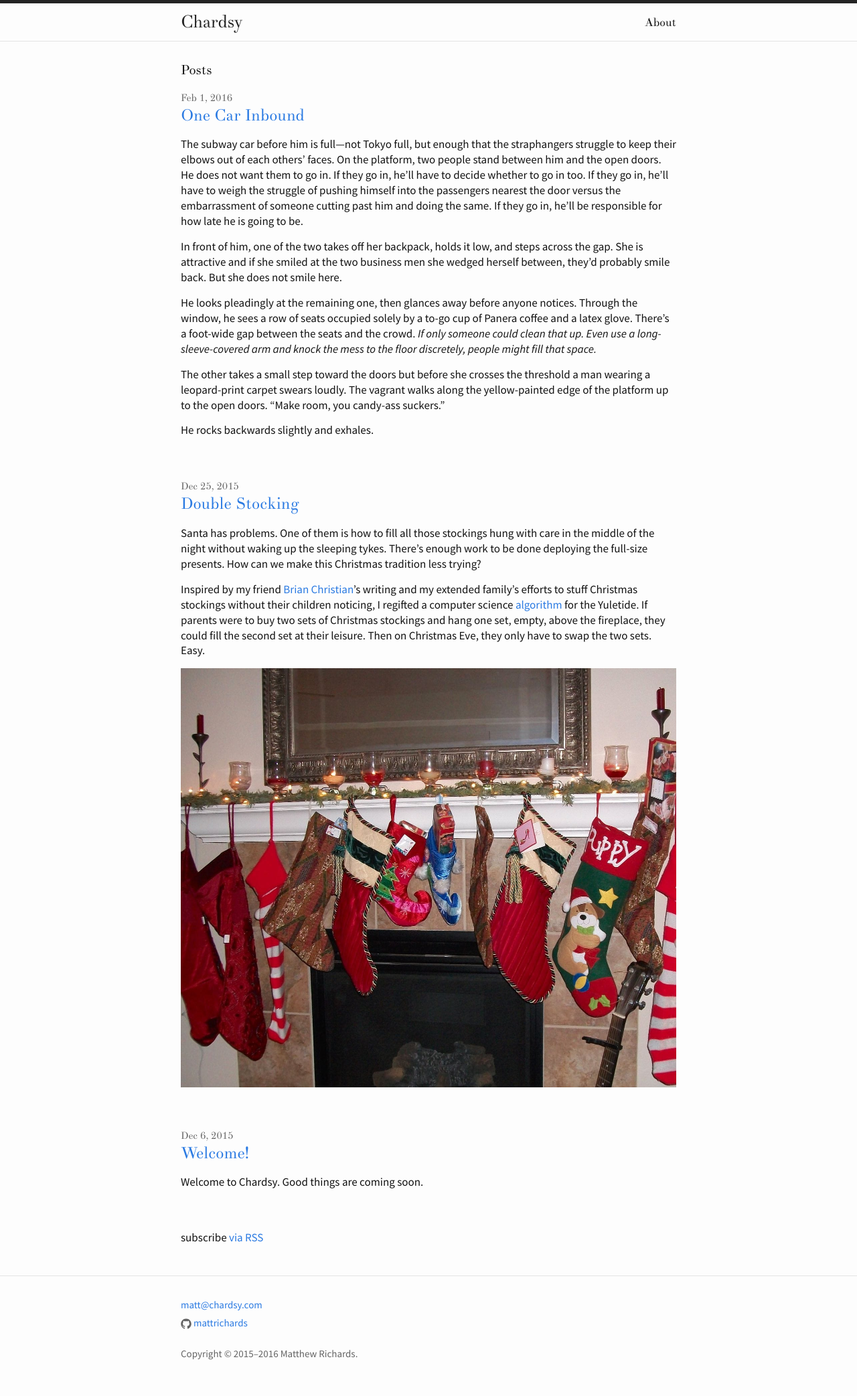
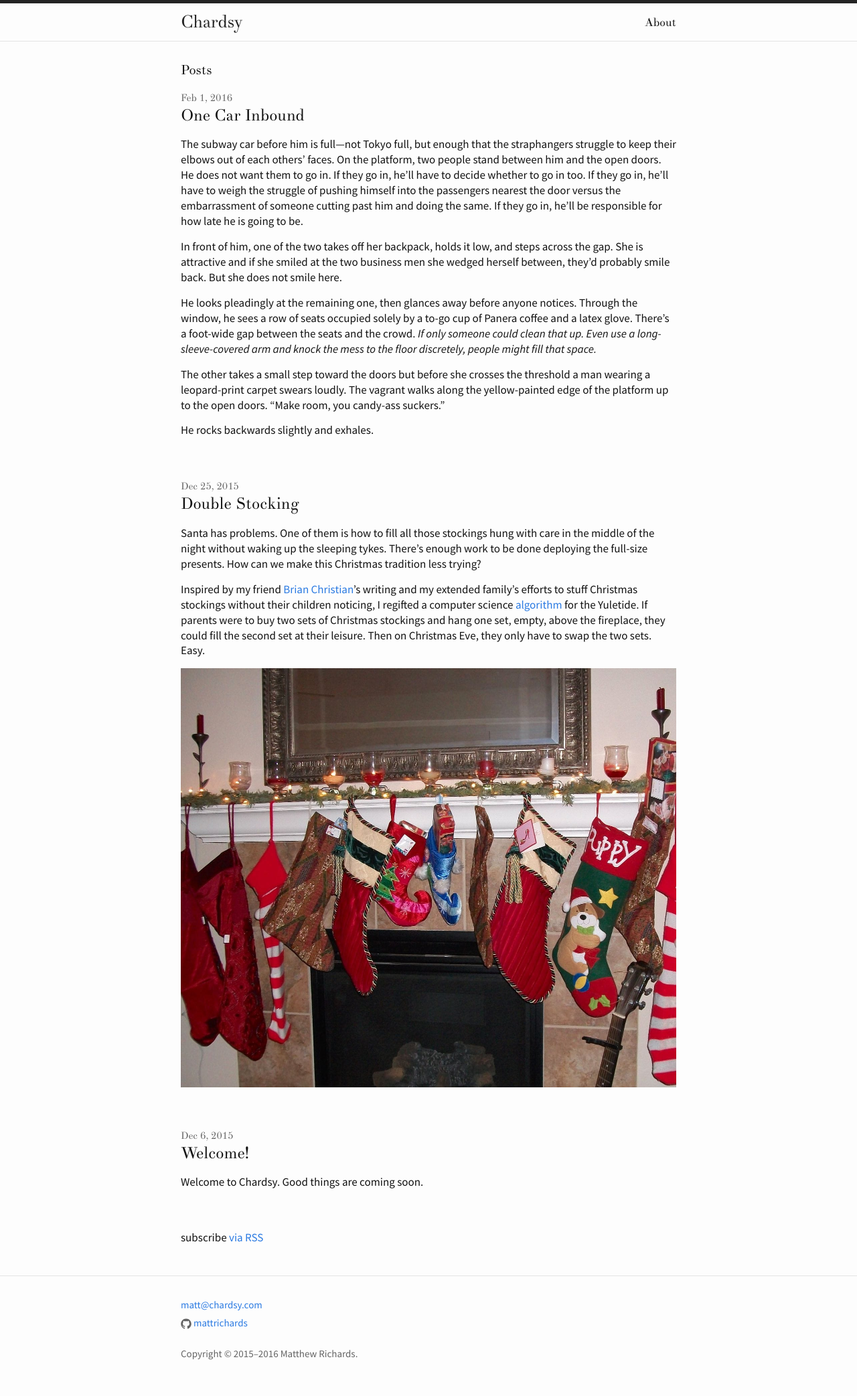
Before and after one commit to mattrichards/mattrichards.github.io, a Jekyll site: the page built from index.html, in a window 1280 px wide. Shown: the whole page at 67% size. Built offline with Jekyll 4.4.1, drawn with Linux system fonts in a browser that asks for light colours.

Commit message:
CSS: better style for links to posts
When unvisited: the same color as text (nearly black).
When visited: grey (like the date).

```diff
--- a/_sass/_layout.scss
+++ b/_sass/_layout.scss
@@ -150,6 +150,11 @@
 .post-link {
     display: block;
     font-size: 24px;
+    color: $text-color;
+
+    &:visited {
+        color: $grey-color;
+    }
 }
 
 
```
